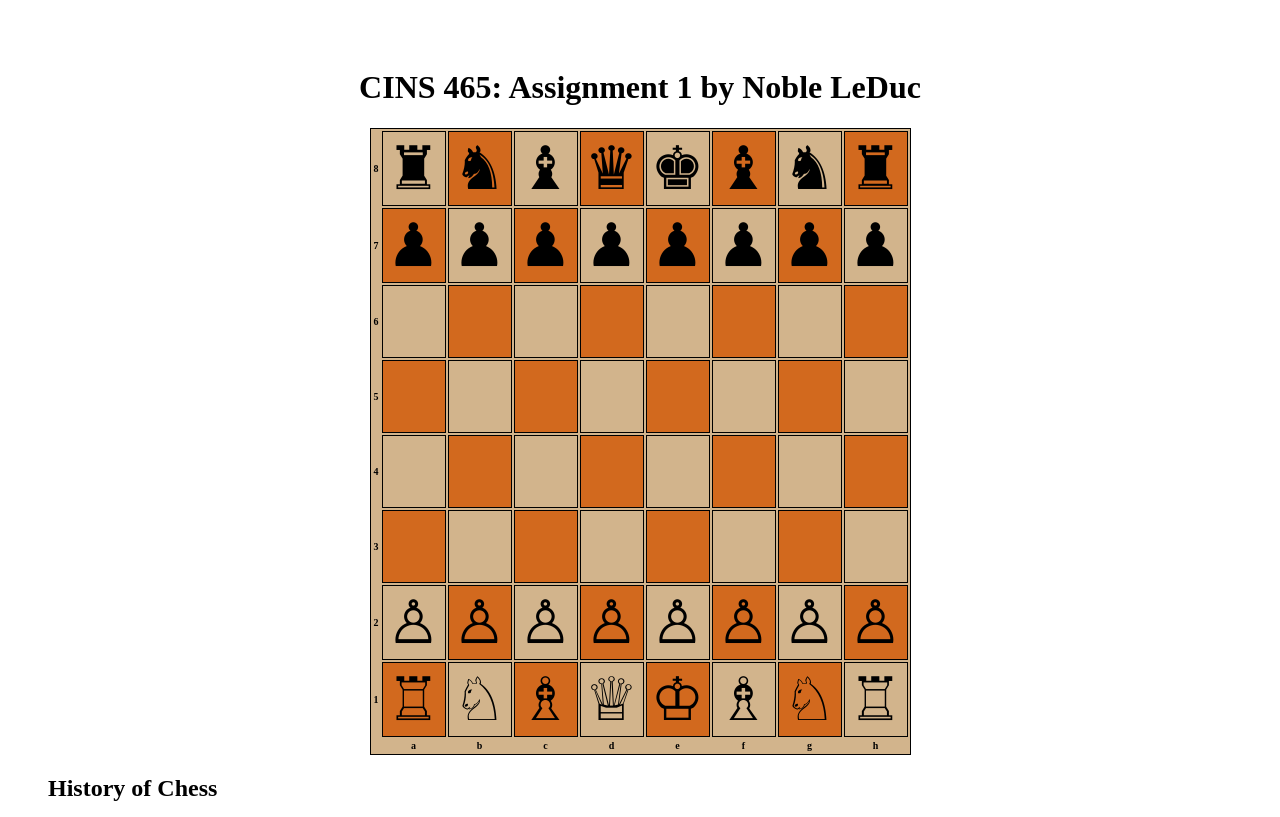
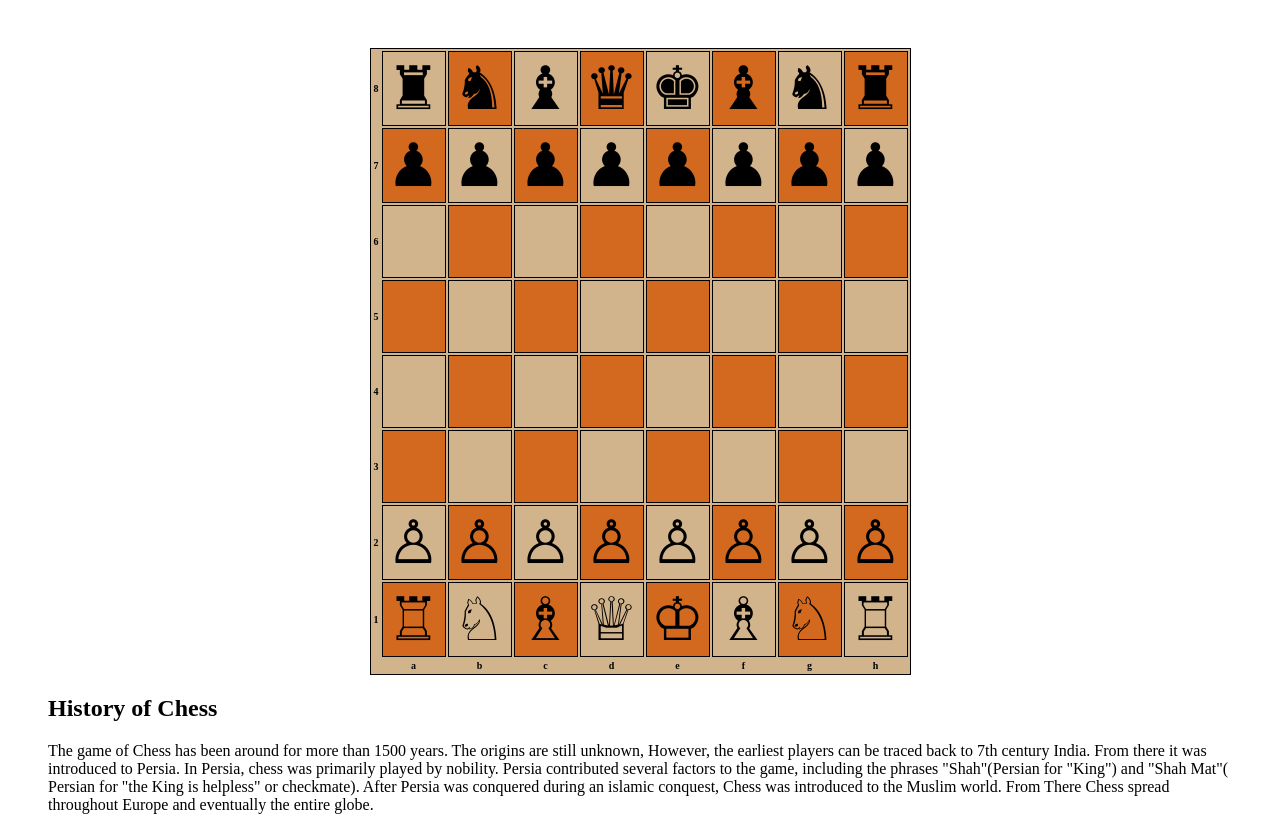
Before and after one commit to NobleLeDuc/Chessboard, a plain HTML site: page index.html in a window 1280 px wide. Shown: the top 817 px of the page. Drawn offline with Linux system fonts and the light colour scheme.

Commit message:
Update index.html

```diff
--- a/index.html
+++ b/index.html
@@ -43,7 +43,6 @@ h1{
 <title>Chess Board</title>
 </head>
 <body>
-  <h1>CINS 465: Assignment 1 by Noble LeDuc</h1>
   <table>
       <tr>
         <th>8</th>
```
